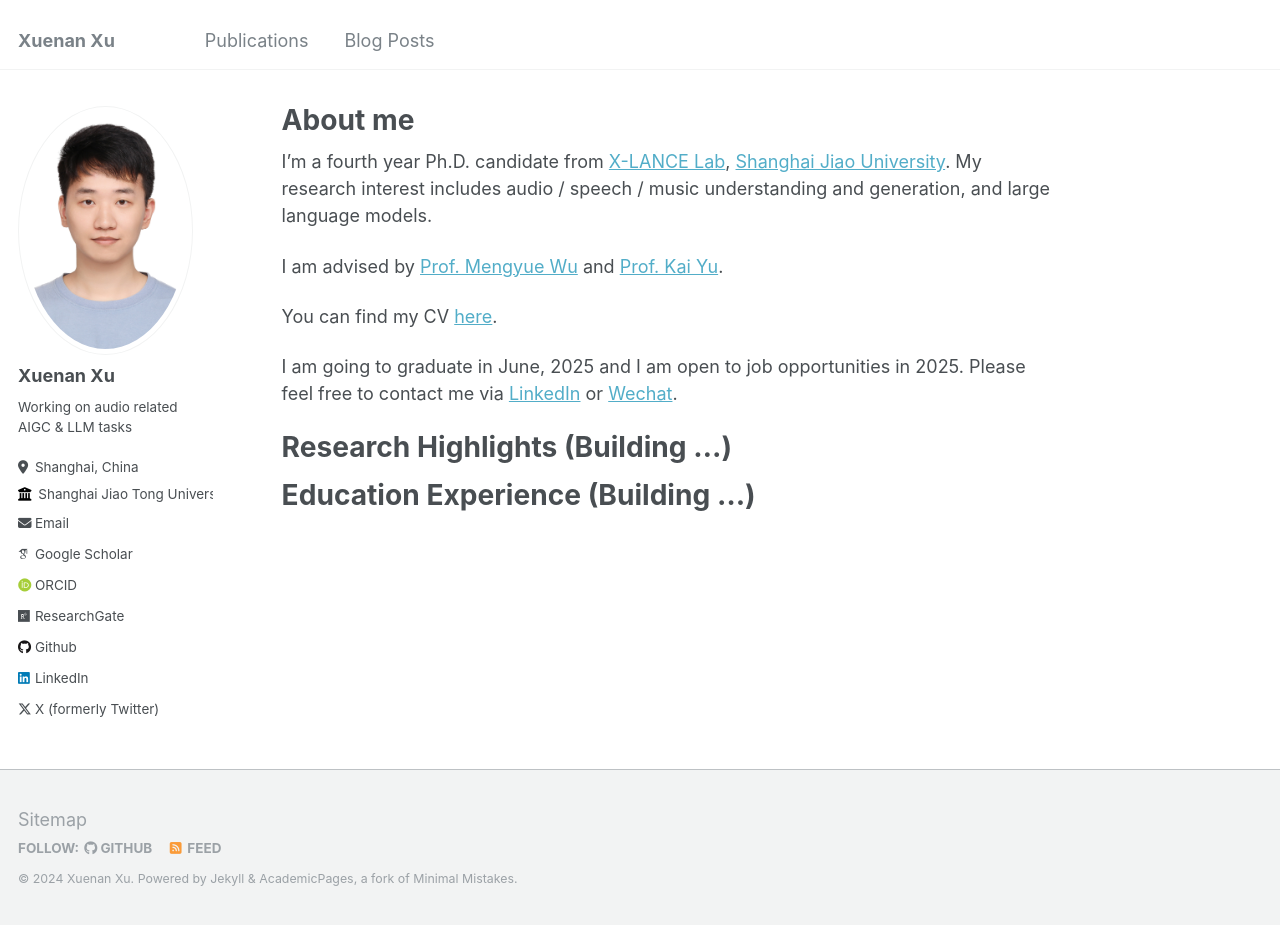
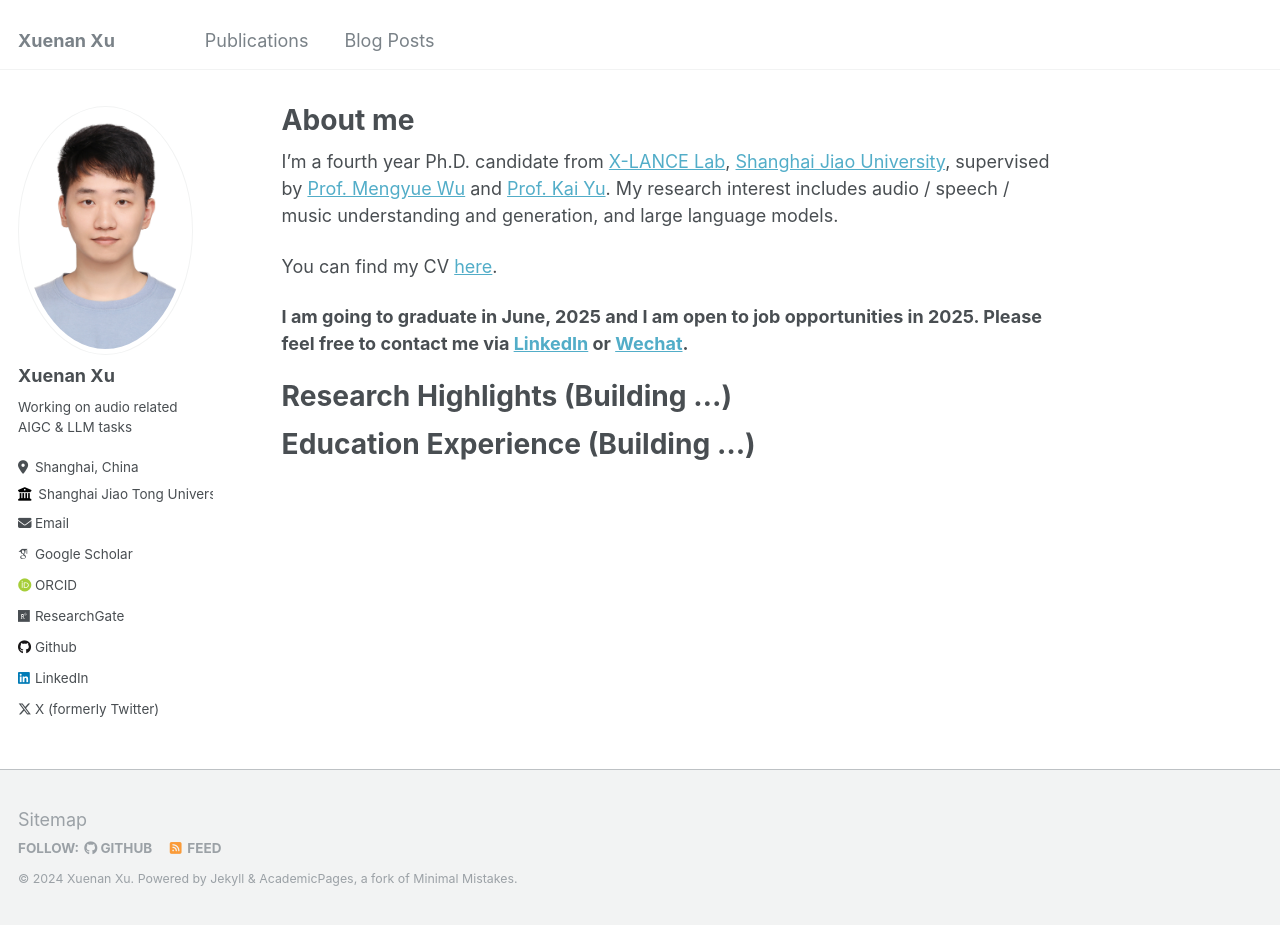
Before and after one commit to wsntxxn/wsntxxn.github.io, a Jekyll site: the page built from _pages/about.md, in a window 1280 px wide and 925 px high. Built offline with Jekyll 4.4.1, drawn with Linux system fonts in a browser that asks for light colours; some web fonts are replaced.

Commit message:
Update about

```diff
--- a/_pages/about.md
+++ b/_pages/about.md
@@ -7,13 +7,11 @@ redirect_from:
   - /about.html
 ---
 
-I'm a fourth year Ph.D. candidate from [X-LANCE Lab](https://x-lance.sjtu.edu.cn/), [Shanghai Jiao University](https://www.sjtu.edu.cn/). My research interest includes audio / speech / music understanding and generation, and large language models.
-
-I am advised by [Prof. Mengyue Wu](https://www.XXX.com/) and [Prof. Kai Yu](https://x-lance.github.io/kaiyu/).
+I'm a fourth year Ph.D. candidate from [X-LANCE Lab](https://x-lance.sjtu.edu.cn/), [Shanghai Jiao University](https://www.sjtu.edu.cn/), supervised by [Prof. Mengyue Wu](https://www.XXX.com/) and [Prof. Kai Yu](https://x-lance.github.io/kaiyu/). My research interest includes audio / speech / music understanding and generation, and large language models.
 
 You can find my CV [here](../assets/Curriculum_Vitae.pdf).
 
-I am going to graduate in June, 2025 and I am open to job opportunities in 2025. Please feel free to contact me via [LinkedIn](https://www.linkedin.com/in/xuenan-xu-10a03813a) or [Wechat](../images/wechat.jpg).
+**I am going to graduate in June, 2025 and I am open to job opportunities in 2025. Please feel free to contact me via [LinkedIn](https://www.linkedin.com/in/xuenan-xu-10a03813a) or [Wechat](../images/wechat.jpg).**
 
 
 Research Highlights (Building ...)
```
